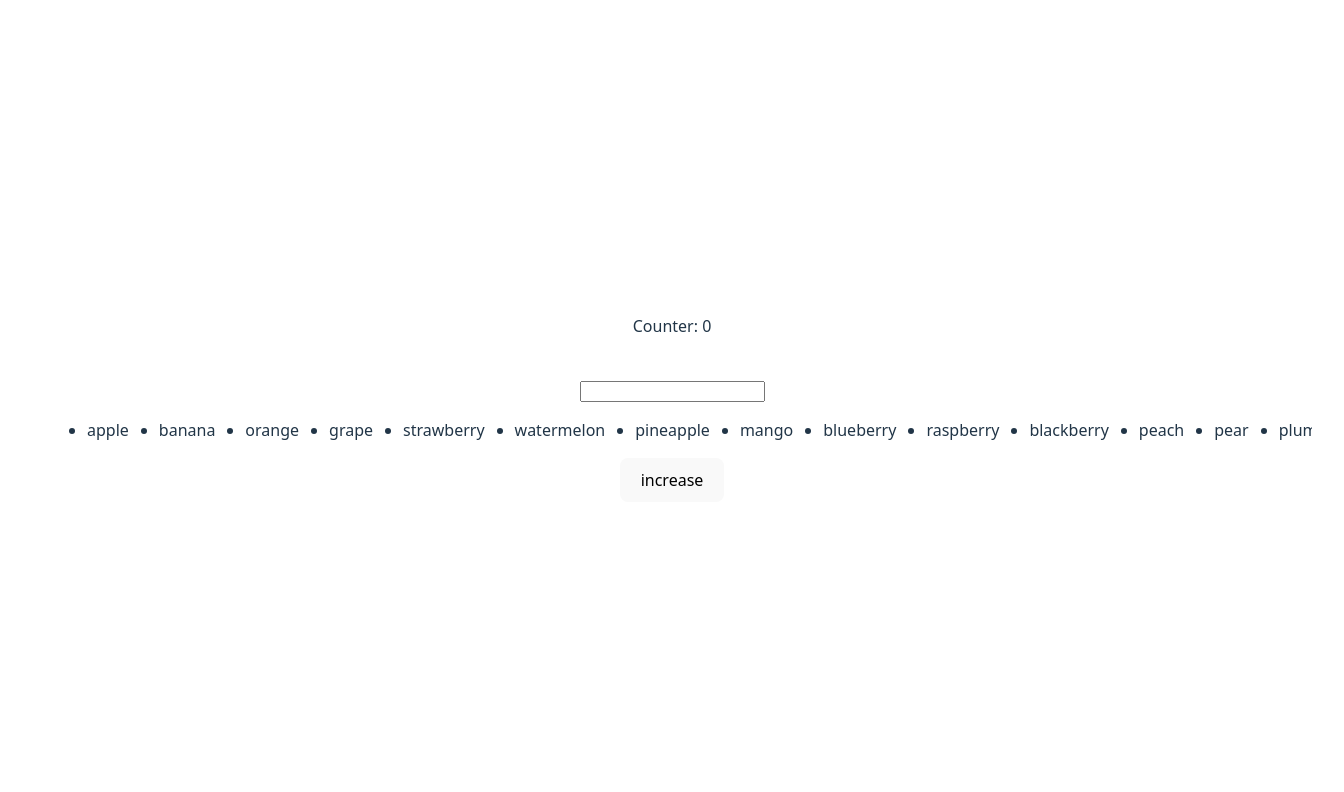
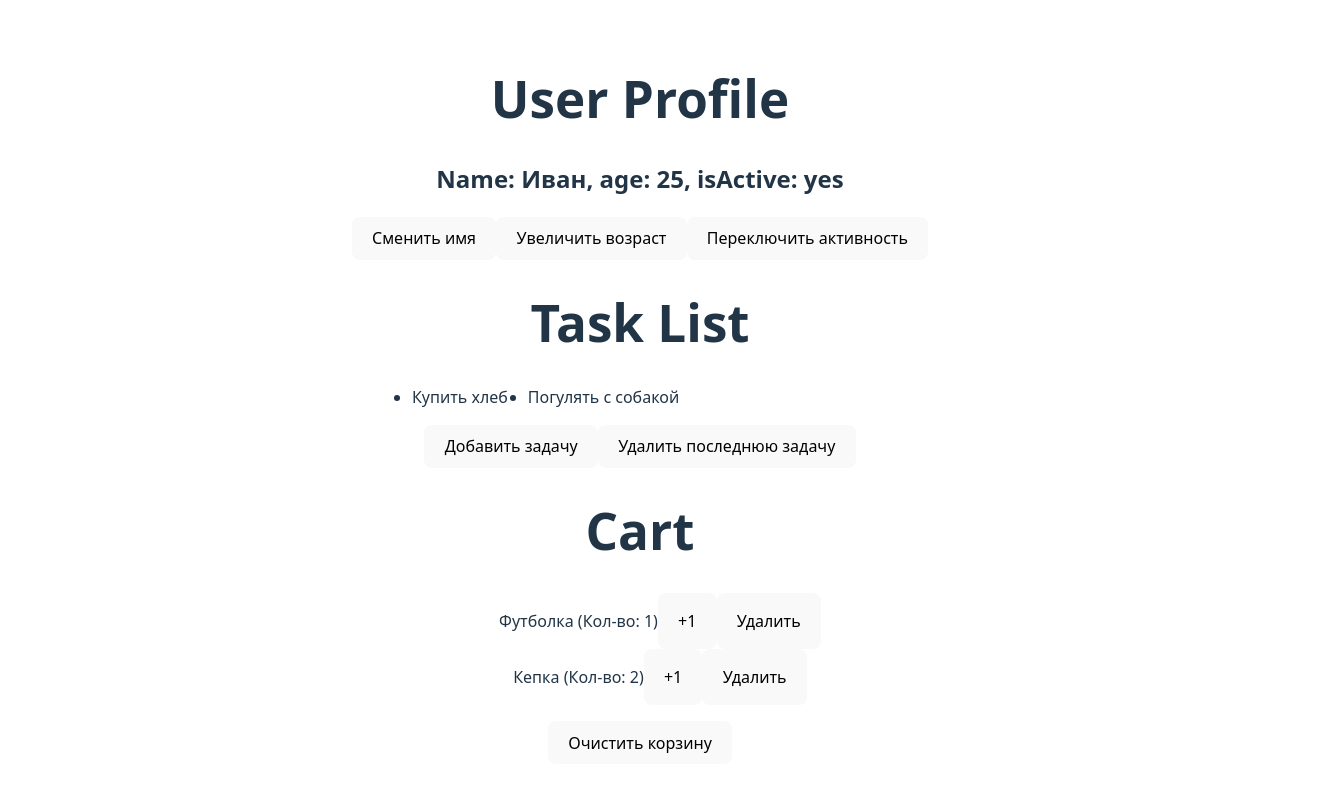
Before and after one commit to EdChekanov/Redev-practice, a React (Vite) app: page / in a window 1280 px wide. Shown: the top 792 px of the page, 1344 px wide, since content can reach past the window. Built offline with nearby package versions, Linux system fonts and the light colour scheme.

Commit message:
optimization2 task

```diff
--- a/src/App.jsx
+++ b/src/App.jsx
@@ -1,154 +1,15 @@
-import { useCallback, useState } from 'react';
+import UserProfile from './components/state3/UserProfile';
+import TaskList from './components/state3/TaskList';
+import Cart from './components/state3/Cart';
 
 import './App.css';
 
-import CounterButton from './components/optimization1/CounterButton';
-import ItemList from './components/optimization1/ItemList';
-import SearchInput from './components/optimization1/SearchInput';
-
-const MOCK_DATA = [
-  'apple',
-  'banana',
-  'orange',
-  'grape',
-  'strawberry',
-  'watermelon',
-  'pineapple',
-  'mango',
-  'blueberry',
-  'raspberry',
-  'blackberry',
-  'peach',
-  'pear',
-  'plum',
-  'cherry',
-  'kiwi',
-  'melon',
-  'apricot',
-  'coconut',
-  'pomegranate',
-  'car',
-  'bus',
-  'bicycle',
-  'train',
-  'airplane',
-  'motorcycle',
-  'scooter',
-  'tram',
-  'subway',
-  'ship',
-  'dog',
-  'cat',
-  'bird',
-  'fish',
-  'horse',
-  'rabbit',
-  'hamster',
-  'turtle',
-  'snake',
-  'frog',
-  'red',
-  'blue',
-  'green',
-  'yellow',
-  'black',
-  'white',
-  'pink',
-  'purple',
-  'orange',
-  'brown',
-  'happy',
-  'sad',
-  'angry',
-  'excited',
-  'tired',
-  'bored',
-  'nervous',
-  'calm',
-  'surprised',
-  'scared',
-  'soccer',
-  'basketball',
-  'tennis',
-  'volleyball',
-  'baseball',
-  'golf',
-  'swimming',
-  'running',
-  'cycling',
-  'skiing',
-  'coffee',
-  'tea',
-  'water',
-  'juice',
-  'milk',
-  'soda',
-  'beer',
-  'wine',
-  'cocktail',
-  'smoothie',
-  'computer',
-  'laptop',
-  'tablet',
-  'smartphone',
-  'keyboard',
-  'mouse',
-  'monitor',
-  'printer',
-  'camera',
-  'speaker',
-  'book',
-  'pen',
-  'notebook',
-  'paper',
-  'pencil',
-  'eraser',
-  'ruler',
-  'backpack',
-  'desk',
-  'chair',
-  'house',
-  'apartment',
-  'building',
-  'office',
-  'school',
-  'hospital',
-  'restaurant',
-  'store',
-  'bank',
-  'park',
-  123,
-  456,
-  789,
-  101112,
-  131415, // numbers as strings
-  'early',
-  'late',
-  'morning',
-  'evening',
-  'night',
-  'afternoon',
-  'weekday',
-  'weekend',
-  'holiday',
-  'vacation',
-];
-
 function App() {
-  const [request, setRequest] = useState('');
-  const [count, setCount] = useState(0);
-
-  const memoSetRequest = useCallback((value) => setRequest(value), []);
-  const memoSetCount = useCallback(() => setCount((v) => v + 1), []);
-
   return (
     <>
-      <p>Counter: {count}</p>
-      {request}
-      <br />
-      <SearchInput setRequest={memoSetRequest} />
-      <ItemList DATA_LIST={MOCK_DATA} request={request} />
-      <CounterButton setCount={memoSetCount} />
+      <UserProfile />
+      <TaskList />
+      <Cart />
     </>
   );
 }
--- a/src/components/state3/Cart.jsx
+++ b/src/components/state3/Cart.jsx
@@ -1,4 +1,6 @@
 import { useState } from 'react';
+
+import CartItem from './CartItem';
 
 const Cart = () => {
   const [cart, setCart] = useState([
@@ -18,7 +20,7 @@ const Cart = () => {
               justifyContent: 'center',
             }}
           >
-            <p>{`${product.title} (Кол-во: ${product.count})`}</p>
+            <CartItem title={product.title} count={product.count} />
             <button
               onClick={() =>
                 setCart((c) =>
--- /dev/null
+++ b/src/components/state3/CartItem.jsx
@@ -0,0 +1,9 @@
+import { memo } from 'react';
+
+const CartItem = memo(({ title, count }) => {
+  console.log('render CartItem - ' + title);
+
+  return <p>{`${title} (Кол-во: ${count})`}</p>;
+});
+
+export default CartItem;
--- /dev/null
+++ b/src/components/state3/TaskItem.jsx
@@ -0,0 +1,9 @@
+import { memo } from 'react';
+
+const TaskItem = memo(({ task }) => {
+  console.log('render TaskItem');
+
+  return <li style={{ marginLeft: '20px' }}>{task}</li>;
+});
+
+export default TaskItem;
--- a/src/components/state3/TaskList.jsx
+++ b/src/components/state3/TaskList.jsx
@@ -1,4 +1,6 @@
 import { useState } from 'react';
+
+import TaskItem from './TaskItem';
 
 const TaskList = () => {
   const [tasks, setTasks] = useState(['Купить хлеб', 'Погулять с собакой']);
@@ -7,10 +9,8 @@ const TaskList = () => {
     <>
       <h1>Task List</h1>
       <ul style={{ display: 'flex' }}>
-        {tasks.map((task, id) => (
-          <li key={id} style={{ marginLeft: '20px' }}>
-            {task}
-          </li>
+        {tasks.map((task, idx) => (
+          <TaskItem task={task} key={idx} />
         ))}
       </ul>
       <button onClick={() => setTasks((tasks) => [...tasks, generateTask()])}>
--- /dev/null
+++ b/src/components/state3/UserInfo.jsx
@@ -0,0 +1,14 @@
+import { memo } from 'react';
+
+const UserInfo = memo(({ user }) => {
+  console.log('render UserInfo');
+
+  return (
+    <h2>
+      Name: {user.name}, age: {user.age}, isActive:{' '}
+      {user.isActive ? 'yes' : 'no'}
+    </h2>
+  );
+});
+
+export default UserInfo;
--- a/src/components/state3/UserProfile.jsx
+++ b/src/components/state3/UserProfile.jsx
@@ -1,4 +1,6 @@
 import { useState } from 'react';
+
+import UserInfo from './UserInfo';
 
 const UserProfile = () => {
   const [user, setUser] = useState({
@@ -10,10 +12,7 @@ const UserProfile = () => {
   return (
     <>
       <h1>User Profile</h1>
-      <h2>
-        Name: {user.name}, age: {user.age}, isActive:{' '}
-        {user.isActive ? 'yes' : 'no'}
-      </h2>
+      <UserInfo user={user} />
       <button
         onClick={() =>
           setUser((u) => {
```
